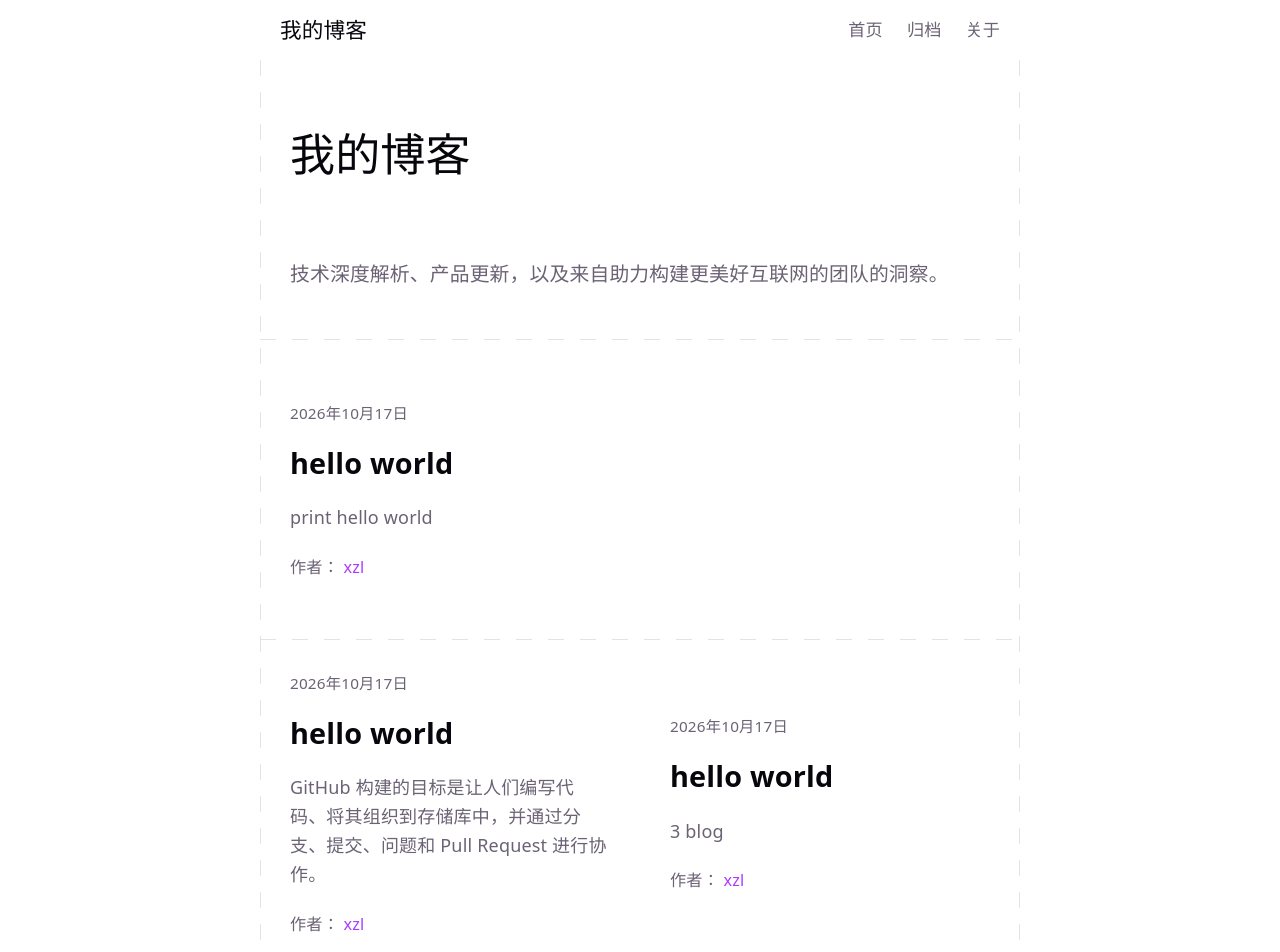
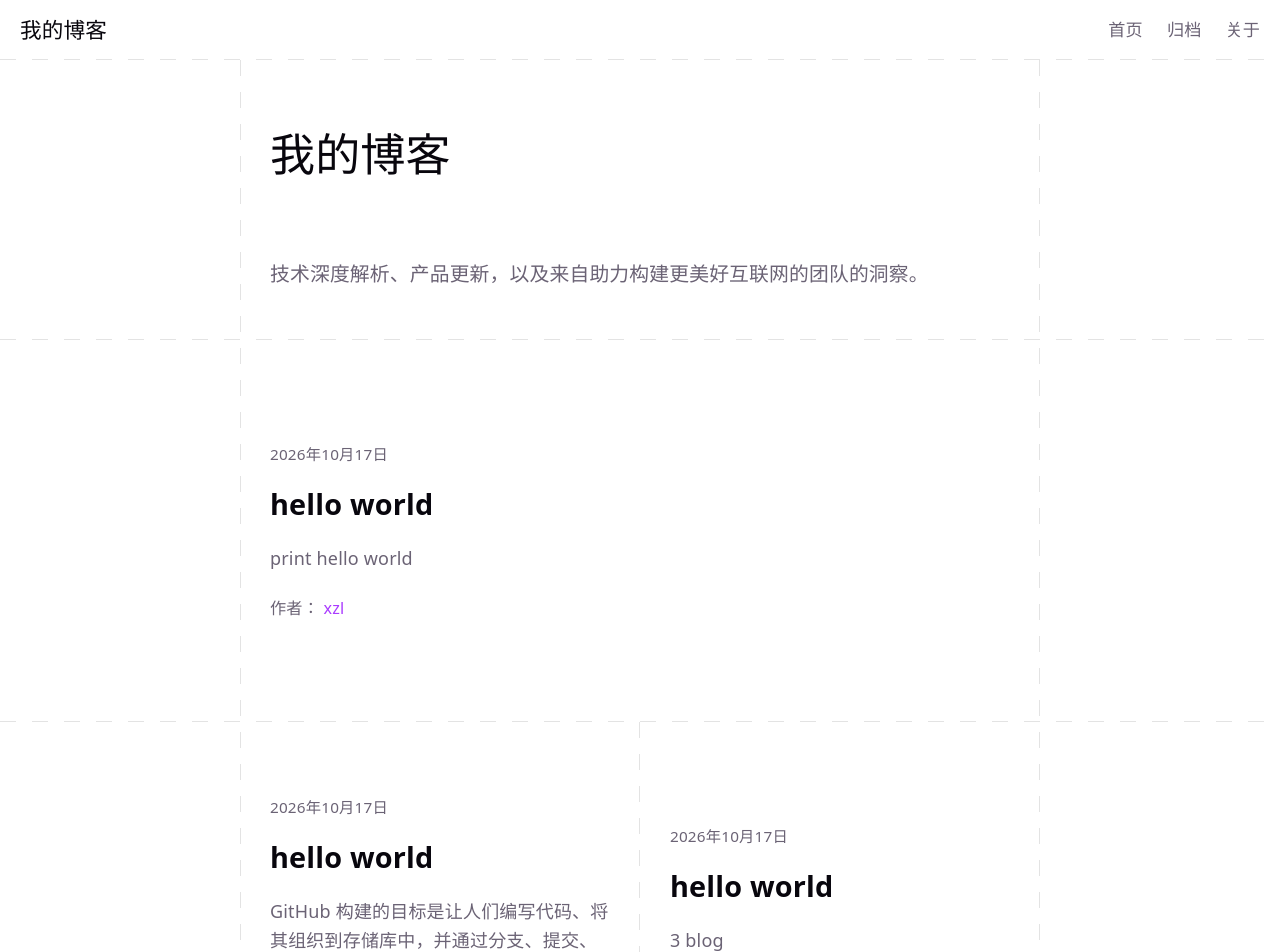
Before and after one commit to xzl683/xiaoping_blog, a Vue app: page / in a window 1280 px wide. Shown: the top 952 px of the page. Built offline with nearby package versions, Linux system fonts and the light colour scheme.

Commit message:
完成Home.vue中dashed样式，更改了部分style

```diff
--- a/src/components/Nav.vue
+++ b/src/components/Nav.vue
@@ -4,7 +4,7 @@ import { RouterLink } from 'vue-router';
 </script>
 
 <template>
-    <header class="site-header dashed-section">
+    <header class="site-header dashed-btm">
         <RouterLink to="/" class="logo">我的博客</RouterLink>
         <nav aria-label="主导航">
             <a href="/">首页</a>
@@ -18,14 +18,17 @@ import { RouterLink } from 'vue-router';
 /* ===== Header ===== */
 .site-header {
 	position: relative;
+
 	display: flex;
 	align-items: center;
 	justify-content: space-between;
+
+	padding: 0 20px;
+
 	width: 100%;
-	max-width: 760px;
 	height: 60px;
-	padding: 0 20px;
-	box-sizing: border-box;
+
+	/* border-bottom: 1px #5f5f5f solid; */
 }
 
 .logo {
--- a/src/views/ArticleDetail.vue
+++ b/src/views/ArticleDetail.vue
@@ -2,7 +2,7 @@
 import { computed } from 'vue';
 import Nav from '@/components/Nav.vue';
 import { useArticlesStore } from '@/composables/useArticlesStore.ts';
-import Article from './Article.vue';
+// import Article from '../components/Article.vue';
 
 const { articles } = useArticlesStore();
 
@@ -12,7 +12,62 @@ const article = computed(() => articles.value.find(a => a.id === url.searchParam
 </script>
 
 <template>
-    <Nav />
+	<Nav />
 
-    <Article :article="article"/>
+	<main>
+		<article>
+			<header>
+				<h1>{{ article.title }}</h1>
+				<p>
+					<time :datetime="article.createTime.toLocaleDateString()">
+						{{ article.createTime.toChineseDateString() }}
+					</time>
+					<div>作者:<a rel="author" href="/about">{{ article.author }}</a></div>
+				</p>
+			</header>
+
+			<p>{{ article.content }}</p>
+
+			<!-- <section>
+				<h2>小标题</h2>
+				<p>这一节的内容。</p>
+			</section>
+
+			<figure>
+				<img src="demo.png" alt="示例图片说明">
+				<figcaption>图 1：示例说明</figcaption>
+			</figure>
+
+			<blockquote cite="https://example.com/source">
+				<p>这是一段引用内容。</p>
+				<footer>— <cite>某人</cite></footer>
+			</blockquote>
+
+			<pre><code>console.log('Hello, blog!');</code></pre>
+
+			<footer>
+				<p>标签：<a href="/tags/html">HTML</a>、<a href="/tags/css">CSS</a></p>
+			</footer> -->
+		</article>
+
+		<!-- <section id="comments">
+			<h2>评论</h2>
+
+			<article>
+				<header>
+					<h3>评论者</h3>
+					<p><time datetime="2026-10-16T12:00">2026-10-16 12:00</time></p>
+				</header>
+				<p>这是一条评论。</p>
+			</article>
+		</section> -->
+	</main>
 </template>
+
+<style scoped lang="less">
+main {
+	width: 100vw;
+
+	article {}
+}
+</style>
--- a/src/views/Home.vue
+++ b/src/views/Home.vue
@@ -1,10 +1,10 @@
 <script setup lang="ts">
 import Nav from '@/components/Nav.vue';
-import ArticleComponent from './Article.vue';
+import ArticleComponent from '../components/Article.vue';
 
 import { useArticlesStore } from '@/composables/useArticlesStore';
 import { computed } from 'vue';
-import { isEven, isOdd } from '@/utils/math.ts';
+import { isOdd } from '@/utils/math.ts';
 
 const { articles } = useArticlesStore();
 
@@ -14,8 +14,7 @@ function chunkPairs<T>(arr: T[]) {
 	const start = odd ? 1 : 0;
 
 	// 奇数时，第一个元素单独一组
-	if (odd)
-		result.push([arr[0]]);
+	if (odd) result.push([arr[0]]);
 
 	// 剩余元素每两个一组
 	for (let i = start; i < arr.length; i += 2)
@@ -29,33 +28,39 @@ const pairArts = computed(() => chunkPairs(articles.value));
 
 <template>
 	<div id="home">
-		<Nav />
+		<Nav class="full-horizon" />
 
 		<!-- Blog 介绍区（参考 Cloudflare 博客 Hero） -->
-		<section class="blog-intro dashed-section dashed-btm">
+		<div class="full-horizon dashed-btm">
+			<section class="blog-intro dashed-section">
 				<h1 class="blog-title">我的博客</h1>
 				<p class="blog-subtitle">
 					技术深度解析、产品更新，以及来自助力构建更美好互联网的团队的洞察。
 				</p>
 			</section>
+		</div>
 
 		<main class="articles-list">
-			<div class="line dashed-btm" v-for="i in Math.ceil(articles.length / 2)" :key="i">
+			<div class="dashed-btm" v-for="i in Math.ceil(articles.length / 2)" :key="i">
+				<div class="line">
 					<ArticleComponent
-					v-for="j in pairArts[i - 1].length"
-					:article="pairArts[i - 1][j - 1]"
-					:key="pairArts[i - 1][j - 1].id"
-					:class="{ dashedRightSide: j == 0 && pairArts[i - 1].length != 1 }"
+						v-for="art in pairArts[i - 1]"
+						:article="art"
+						:key="art.id"
+						:class="{ 'whole-line': i == 1 && isOdd(articles.length) }"
 					/>
+				</div>
 			</div>
 		</main>
 
+		<div class="full-horizon dashed-btm">
 			<aside class="sidebar dashed-section dashed-btm" aria-label="侧边栏">
 				<section>
 					<h2>关于我</h2>
 					<p>前端开发者，喜欢写博客。</p>
 				</section>
 			</aside>
+		</div>
 
 		<footer class="site-footer">
 			<p><small>&copy; 2026 xzl</small></p>
@@ -98,20 +103,30 @@ const pairArts = computed(() => chunkPairs(articles.value));
 	pointer-events: none;
 } */
 
+:root {
+	--spacing-page: 800px;
+}
+
 .dashed-btm {
 	background-position: 0 100%;
 	background-image: url(/src/assets/images/dashed-horizontal-light.svg);
 	background-repeat: repeat-x;
 }
 
-.dashed-right-side {
+/* .dashed-right-side {
 	background-position: 100% 0;
 	background-image: url(/src/assets/images/dashed-vertical-light.svg);
 	background-repeat: repeat-y;
+} */
+
+.full-horizon {
+	display: flex;
+	justify-content: center;
+	width: 100vw;
 }
 </style>
 
-<style scoped>
+<style scoped lang="less">
 #home {
 	position: relative;
 	display: flex;
@@ -134,10 +149,10 @@ const pairArts = computed(() => chunkPairs(articles.value));
 	pointer-events: none;
 }
 #home::before {
-	left: calc(50% - 380px);
+	left: calc(50% - var(--spacing-page) / 2);
 }
 #home::after {
-	right: calc(50% - 380px);
+	right: calc(50% - var(--spacing-page) / 2);
 }
 
 
@@ -148,7 +163,7 @@ const pairArts = computed(() => chunkPairs(articles.value));
 	gap: 20px;
 
 	width: 100%;
-	max-width: 760px;
+	max-width: var(--spacing-page);
 	padding: 30px;
 	text-align: left;
 }
@@ -168,27 +183,27 @@ const pairArts = computed(() => chunkPairs(articles.value));
 
 /* ===== 文章列表（两列网格） ===== */
 .articles-list {
-	position: relative;
+	// position: relative;
 
+	width: 100vw;
+
+	> .dashed-btm {
 		display: flex;
-	flex-direction: column;
+		justify-content: center;
+		height: 382px;
+	}
 
-	width: 100%;
-	max-width: 760px;
-
-	/* 中间竖向虚线：作为容器背景，居中纵向重复 */
-	/* background-image: url(../assets/images/dashed-vertical-light.svg);
-	background-position: center top;
-	background-repeat: repeat-y; */
-
-	> .line {
+	.line {
 		display: flex;
 		flex-direction: row;
+		justify-content: center;
 
-		> article {
+		height: 100%;
+		width: var(--spacing-page);
+
+		article {
 			flex: 1;
 			min-width: 0;
-			min-height: 300px;
 
 			display: flex;
 			flex-direction: column;
@@ -197,13 +212,19 @@ const pairArts = computed(() => chunkPairs(articles.value));
 
 			padding: 30px;
 		}
+
+		article:not(.whole-line):first-child {
+			background-position: 100% 0;
+			background-image: url(/src/assets/images/dashed-vertical-light.svg);
+			background-repeat: repeat-y;
+		}
 	}
 }
 
 /* ===== 侧边栏（仅底部横虚线，无连接方框） ===== */
 .sidebar {
 	width: 100%;
-	max-width: 760px;
+	max-width: var(--spacing-page);
 	padding: 40px 20px;
 }
 .sidebar.dashed-section::after {
@@ -213,14 +234,14 @@ const pairArts = computed(() => chunkPairs(articles.value));
 /* ===== Footer ===== */
 .site-footer {
 	width: 100%;
-	max-width: 760px;
+	max-width: var(--spacing-page);
 	padding: 40px 20px;
 	text-align: center;
 	color: var(--text);
 }
 
 /* ===== 手机端适配 ===== */
-@media (max-width: 760px) {
+@media (max-width: var(--spacing-page)) {
 	#home::before {
 		left: 20px;
 	}
```
Also changed, not shown: src/components/Article.vue (renamed from src/views/Article.vue, +0 -29 lines), 1 other file (tests, documents, lock files or other folders). Lines whose indentation alone changed are shown as unchanged.
